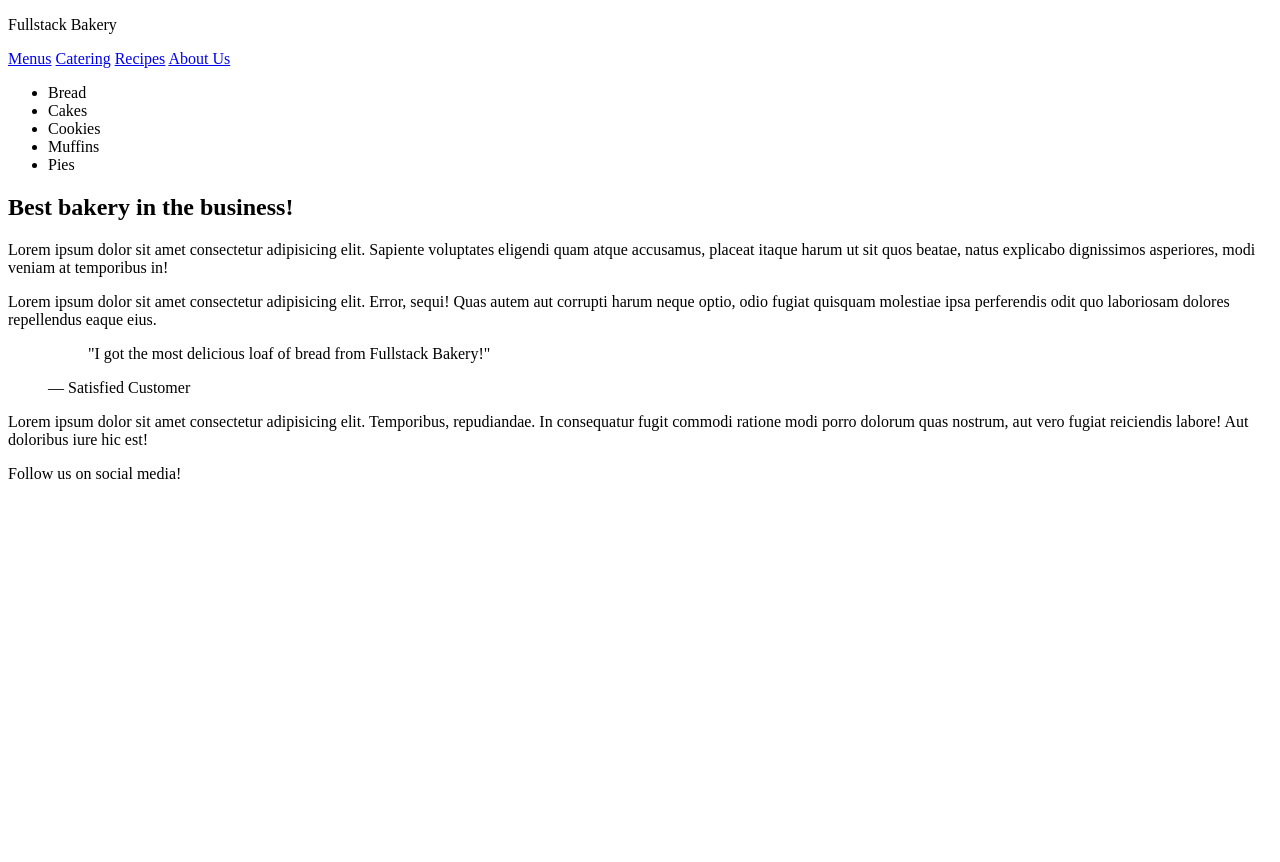
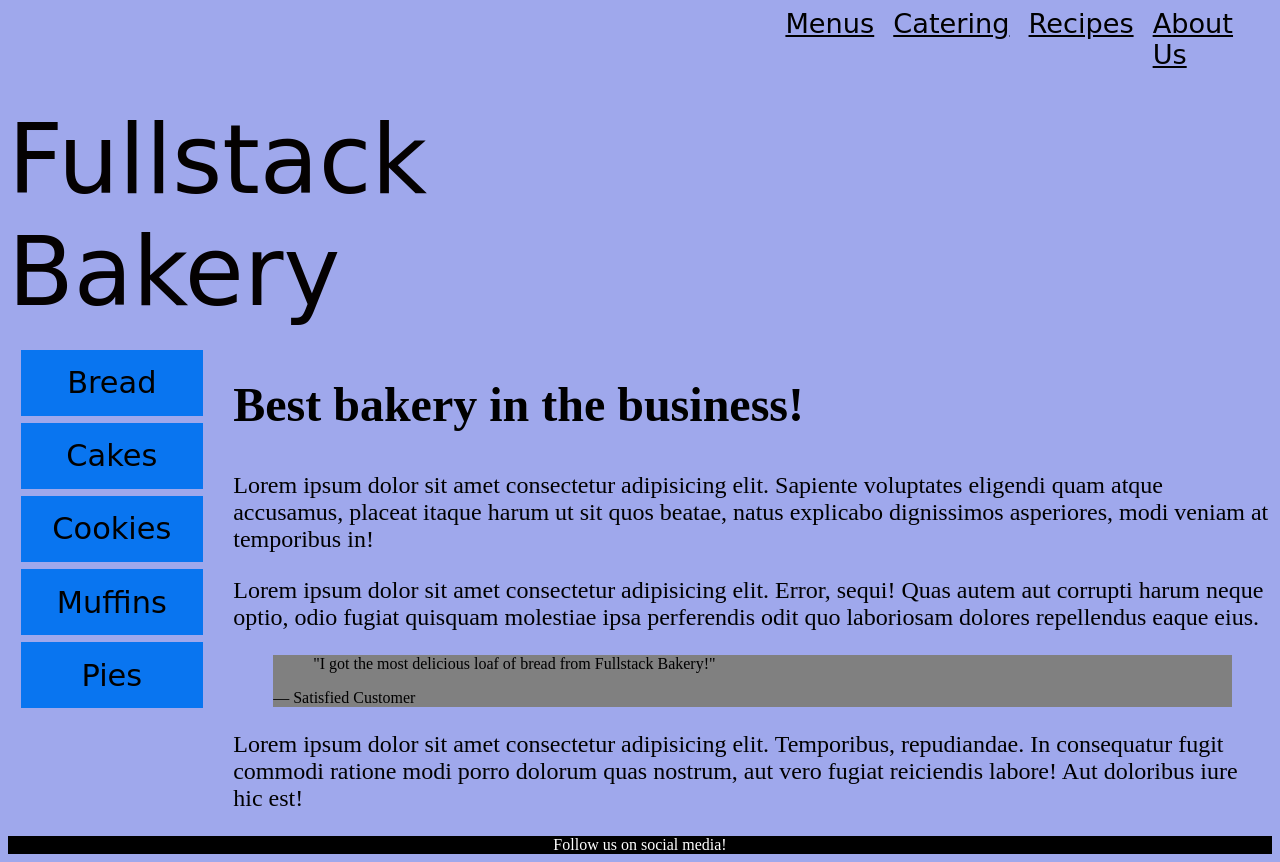
Before and after one commit to deljuans66-cloud/fullstack-bakery, a plain HTML site: page index.html in a window 1280 px wide. Before the commit the page ends 800 px from the top, so only its background shows below. Drawn offline with Linux system fonts and the light colour scheme.

Commit message:
finishing touches on bakery website

```diff
--- /dev/null
+++ b/index.css
@@ -0,0 +1,76 @@
+html {
+  background-color: rgb(159, 168, 236);
+}
+
+header {
+  display: flex;
+  justify-content: space-between;
+  gap: 0.1em;
+  align-items: start;
+}
+
+.nav {
+  display: flex;
+  gap: 0.7em;
+  font-size: 1.7em;
+}
+
+a {
+  display: flex;
+  color: black;
+  font-family: "Brush Script MT", cursive;
+  border: black;
+}
+
+.brand {
+  display: flex;
+  align-content: start;
+  font-family: "Brush Script MT", cursive;
+  color: rgb(4, 1, 1);
+  font-size: 6rem;
+  margin-bottom: 0.1em;
+}
+
+main {
+  display: flex;
+  flex-grow: 2em;
+  gap: 1.1em;
+}
+
+ul,
+li {
+  display: flex;
+  flex-direction: column;
+  align-content: space-evenly;
+  gap: 0.1em;
+  margin: 0.1em;
+  padding: 0.5em;
+  font-family: "Brush Script MT", cursive;
+  list-style: none;
+  text-align: center;
+}
+
+li {
+  display: flex;
+  background-color: rgb(9, 117, 240);
+  font-size: 1.9em;
+  width: 5em;
+}
+
+h1 {
+  font-size: 3em;
+}
+
+p {
+  font-size: 1.5em;
+}
+
+.testimonial {
+  background-color: grey;
+}
+
+footer {
+  background-color: black;
+  color: white;
+  text-align: center;
+}
--- a/index.html
+++ b/index.html
@@ -1,12 +1,13 @@
 <!DOCTYPE html>
 <html lang="en">
   <head>
+    <link rel="stylesheet" href="index.css" />
     <title>Fullstack Bakery</title>
   </head>
   <body>
     <header>
       <p class="brand">Fullstack Bakery</p>
-      <nav>
+      <nav class="nav">
         <a href="#">Menus</a>
         <a href="#">Catering</a>
         <a href="#">Recipes</a>
```
